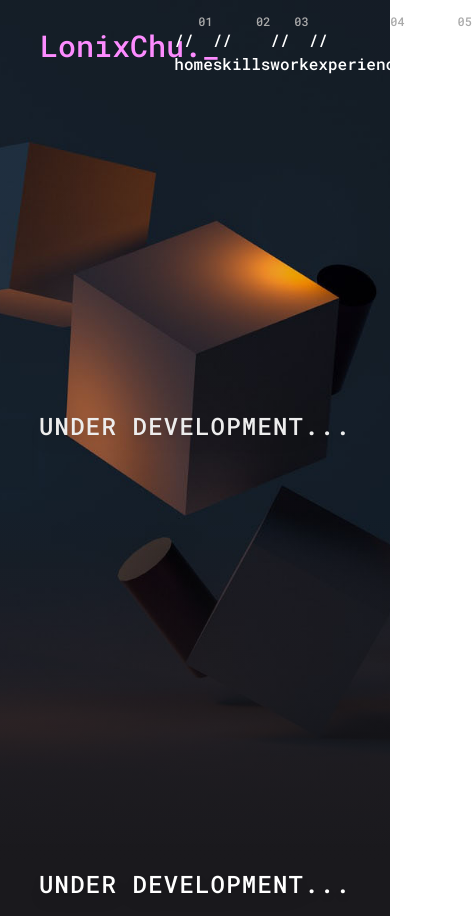
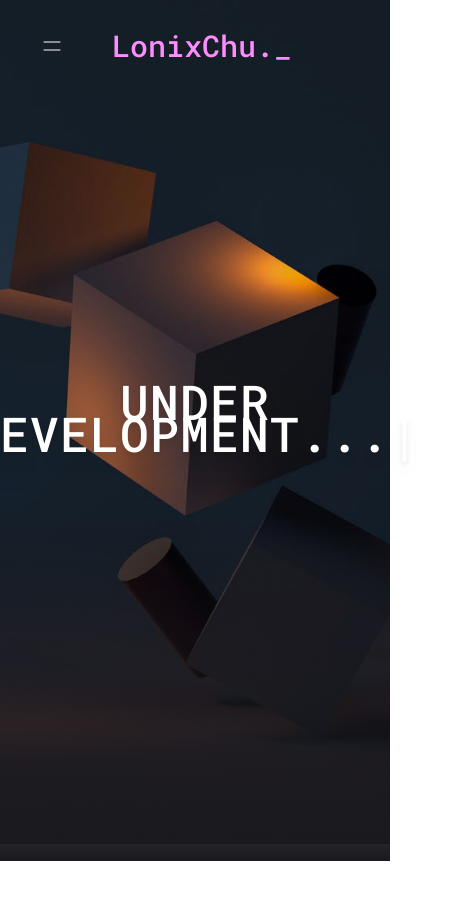
Before and after one commit to lonixchu-hk/personal-site-v1-web, a Next.js app: page / in a window 390 px wide. Shown: the whole page, 472 px wide, since content can reach past the window. After the commit the page ends 861 px from the top, so only its background shows below. Built offline with nearby package versions, Linux system fonts and the light colour scheme.

Commit message:
feat: Add side nav bar and animations

```diff
--- a/package.json
+++ b/package.json
@@ -12,9 +12,12 @@
     "lint": "next lint"
   },
   "dependencies": {
+    "@tabler/core": "^1.0.0-beta20",
+    "@tabler/icons-react": "^2.47.0",
     "next": "14.1.0",
     "react": "^18",
-    "react-dom": "^18"
+    "react-dom": "^18",
+    "react-type-animation": "^3.2.0"
   },
   "devDependencies": {
     "@types/node": "^20",
--- a/src/app/page.tsx
+++ b/src/app/page.tsx
@@ -6,14 +6,11 @@ export default function Home() {
   return (
     <main className="bg-[#1a191d]">
       <NavBar />
-      <div className="flex flex-col w-full h-screen relative bg-[url('/main-bg.jpg')] bg-cover bg-center">
+      <div className="flex flex-col w-full h-screen relative">
         <HeroSection isDev={true} />
         {/* TODO: Add scroll down */}
         <BackgroundOverlay />
       </div>
-      <div>
-        <HeroSection isDev={true} />
-      </div>
     </main>
   );
 }
--- a/src/components/BackgroundOverlay.tsx
+++ b/src/components/BackgroundOverlay.tsx
@@ -2,6 +2,6 @@ import React from "react";
 
 export const BackgroundOverlay = () => {
   return (
-    <div className="absolute w-full h-[102%] top-0 left-0 bg-transparent bg-gradient-to-b from-[#00000012] from-60% to-[#1a191d] to-100%" />
+    <div className="absolute w-full h-[102%] top-0 left-0 bg-transparent bg-gradient-to-b from-[#00000012] from-60% to-[#1a191d] to-100% z-0" />
   );
 };
--- a/src/components/HeroSection.tsx
+++ b/src/components/HeroSection.tsx
@@ -1,5 +1,7 @@
-import React from "react";
-import Image from "next/image";
+"use client";
+
+import React, { use } from "react";
+import { TypeAnimation } from "react-type-animation";
 import { Poppins } from "next/font/google";
 
 const poppins = Poppins({ weight: "600", subsets: ["latin"] });
@@ -10,19 +12,33 @@ interface Props {
 
 export const HeroSection = (props: Props) => {
   return (
-    <section className="h-full flex flex-col items-center justify-center relative">
-      <div className="flex flex-col justify-center items-center drop-shadow-lg">
+    <section className="h-full flex flex-col items-center justify-center relative px-10 bg-[url('/main-bg.jpg')] bg-cover bg-center">
+      <div className="flex flex-col justify-center items-center drop-shadow-lg xl2:px-10 z-[2]">
         <h1
           className={
-            poppins.className + " text-white mb-4 text-9xl font-extrabold"
+            poppins.className +
+            " text-white text-center mb-4 text-8xl font-extrabold"
           }
         >
-          {props.isDev ? `` : `Lonix Chu`}
+          {props.isDev ? `` : `LONIX CHU`}
         </h1>
-        <h5 className="text-white mb-4 text-2xl pt-2 tracking-wider">
-          {props.isDev
-            ? `UNDER DEVELOPMENT...`
-            : `SOFTWARE ENGINEER, FULL STACK DEVELOPER.`}
+        <h5 className="text-white text-center mb-4 text-2xl tracking-wider">
+          {props.isDev ? (
+            <TypeAnimation
+              sequence={[
+                "UNDER DEVELOPMENT...",
+                5000,
+                "UNDER MAINTENANCE...",
+                5000,
+              ]}
+              wrapper="span"
+              speed={30}
+              style={{ fontSize: "2em", display: "inline-block" }}
+              repeat={Infinity}
+            />
+          ) : (
+            `SOFTWARE ENGINEER, FULL STACK DEVELOPER.`
+          )}
         </h5>
       </div>
     </section>
--- a/src/components/nav/NavBar.tsx
+++ b/src/components/nav/NavBar.tsx
@@ -1,6 +1,9 @@
+"use client";
+
 import Link from "next/link";
-import React from "react";
-import { NavLink } from "./NavLink";
+import React, { useState } from "react";
+import { TopNavLink, SideNavLink } from "./NavLink";
+import { IconMenu, IconX } from "@tabler/icons-react";
 
 const navLinks = [
   { name: "// home", href: "/" },
@@ -11,9 +14,19 @@ const navLinks = [
 ];
 
 export const NavBar = () => {
-  const navLinksEles = Array.from(navLinks).map((link, index) => {
+  const [sideNavBarIsOpen, setIsShowSideNavBar] = useState(false);
+  const showSideNavBarHandler = (hardcodeCondition: null | boolean = null) => {
+    if (hardcodeCondition !== null) {
+      setIsShowSideNavBar(hardcodeCondition);
+    } else {
+      setIsShowSideNavBar(!sideNavBarIsOpen);
+    }
+    console.log(sideNavBarIsOpen);
+  };
+
+  const topNavLinksEles = Array.from(navLinks).map((link, index) => {
     return (
-      <NavLink
+      <TopNavLink
         key={index}
         index={"0" + (index + 1)}
         name={link.name}
@@ -21,17 +34,78 @@ export const NavBar = () => {
       />
     );
   });
+
+  const sidewNavLinksEles = Array.from(navLinks).map((link, index) => {
+    return (
+      <SideNavLink
+        key={index}
+        index={"0" + (index + 1)}
+        name={link.name}
+        href={link.href}
+      />
+    );
+  });
+
   return (
-    <nav className="absolute top-0 left-0 z-10">
-      <div className="grid grid-cols-6 gap-4 py-7 mx-10">
-        <div>
-          {/* update to image later */}
-          <Link href="./" className="text-3xl text-[#fd8cff]">
-            LonixChu._
-          </Link>
+    <nav className="absolute top-0 left-0 z-10 w-full">
+      <div className="py-7 mx-10 relative">
+        <div className="leftSide absolute grid gap-4 grid-cols-3 w-[200px]">
+          {/* Nav Btn */}
+          <div className="lg:hidden md:col-span-1 flex items-center">
+            <IconMenu
+              color="white"
+              stroke="1"
+              onClick={() => {
+                showSideNavBarHandler();
+              }}
+            />
+          </div>
+
+          {/* Logo */}
+          <div className="lg:col-span-full md:col-span-2">
+            {/* update to image later */}
+            <Link href="./" className="text-3xl text-[#fd8cff]">
+              LonixChu._
+            </Link>
+          </div>
         </div>
-        <div className="col-span-5 flex items-center justify-evenly px-20">
-          {navLinksEles}
+
+        {/* Top Nav Links */}
+        <div className="topNavBar lg:flex lg:justify-center lg:absolute lg:left-[50%] lg:translate-x-[-50%] w-[800px] h-[40px] hidden">
+          <div className="items-center flex justify-between">
+            {topNavLinksEles}
+          </div>
+        </div>
+      </div>
+
+      {/* Side Nav Links */}
+      <div
+        id="sideNavBarContainer"
+        className={sideNavBarIsOpen ? "invisible" : "visible"}
+      >
+        <div
+          className={
+            (sideNavBarIsOpen ? "visible opacity-100" : "invisible opacity-0") +
+            ` z-20 transition-opacity duration-300 w-full h-screen absolute left-0 top-0 bg-[#00000090]`
+          }
+          onClick={() => {
+            showSideNavBarHandler(false);
+          }}
+        />
+        <div
+          className={
+            (sideNavBarIsOpen ? "visible left-0" : "invisible left-[-500px]") +
+            ` sideNavBar transition-all duration-300 w-[75%] flex flex-col absolute bg-white top-0 left-0 h-screen z-30 p-5`
+          }
+        >
+          <div className="h-20 p-3">
+            <IconX
+              onClick={() => {
+                showSideNavBarHandler(false);
+              }}
+            />
+          </div>
+          {sidewNavLinksEles}
         </div>
       </div>
     </nav>
--- a/src/components/nav/NavLink.tsx
+++ b/src/components/nav/NavLink.tsx
@@ -7,10 +7,10 @@ interface Props {
   href: string;
 }
 
-export const NavLink = (props: Props) => {
+export const TopNavLink = (props: Props) => {
   return (
     <div>
-      <Link href={props.href} className="text-white relative">
+      <Link href={props.href} className="text-white relative text-base mx-3">
         {props.name}
         <div className="absolute right-0 top-[-16px] text-xs text-[#aaa]">
           {props.index}
@@ -19,3 +19,16 @@ export const NavLink = (props: Props) => {
     </div>
   );
 };
+
+export const SideNavLink = (props: Props) => {
+  return (
+    <div className="h-10">
+      <Link
+        href={props.href}
+        className="text-black relative text-base tracking-tighter"
+      >
+        {props.name}
+      </Link>
+    </div>
+  );
+};
```
Also changed, not shown: 1 other file (tests, documents, lock files or other folders).
